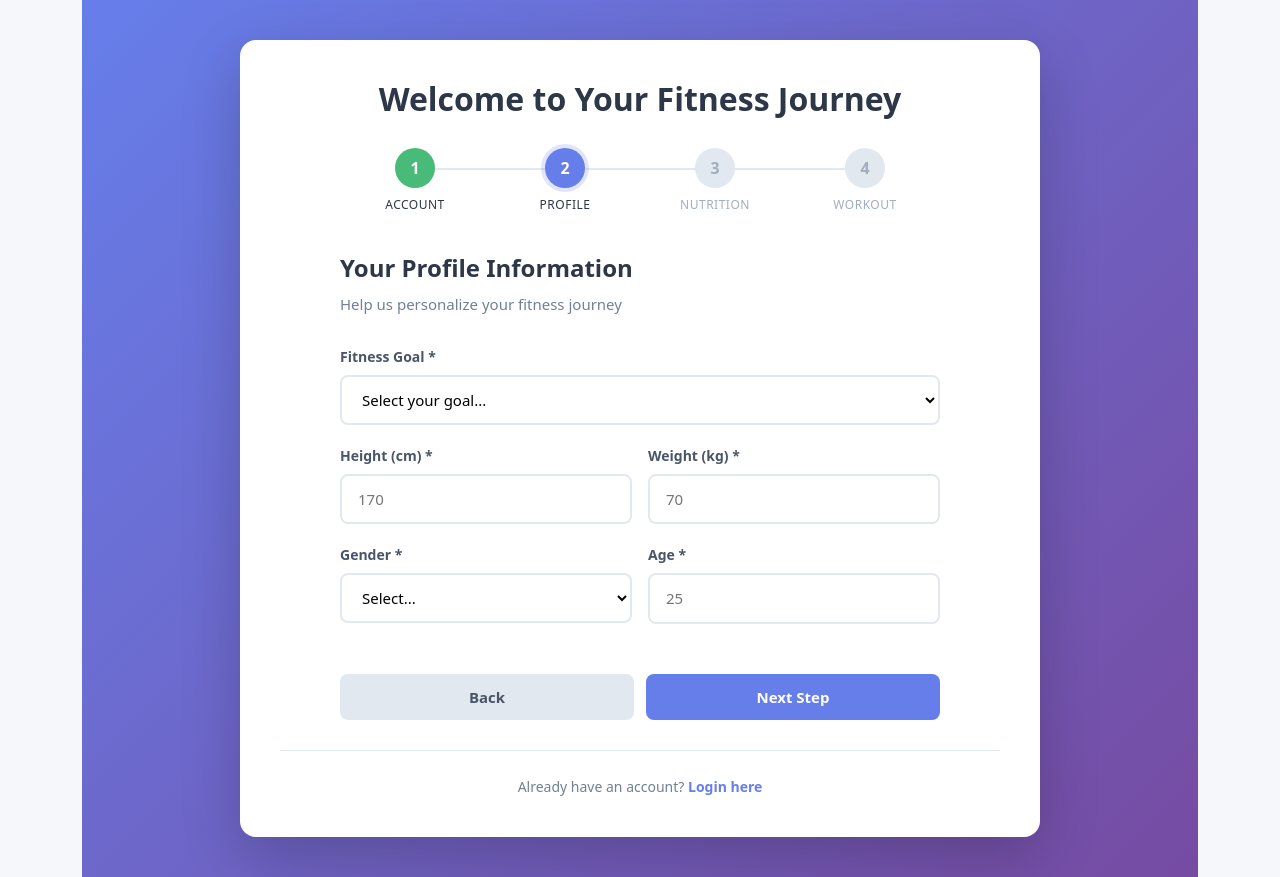
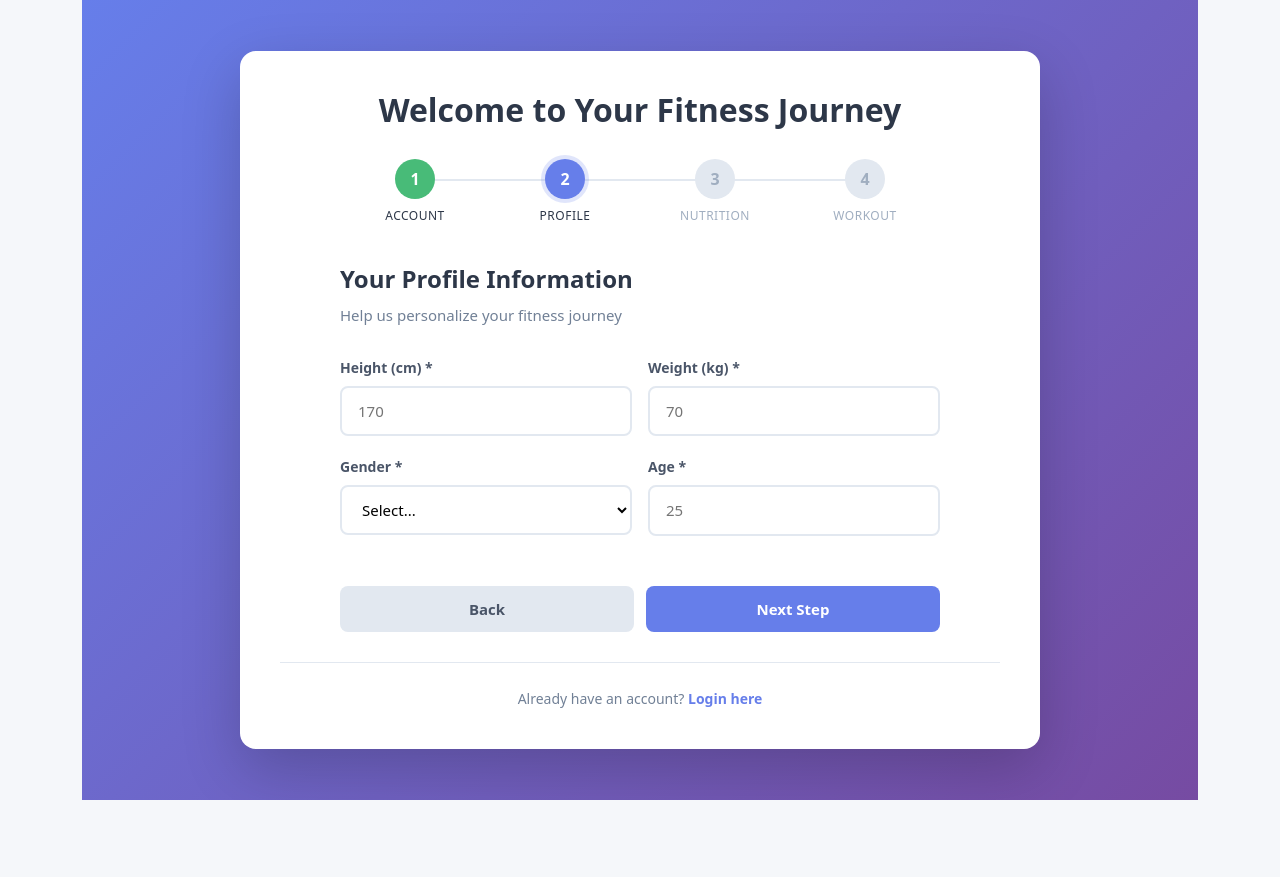
Before and after one commit to jronogan/HRJ3, a React (Vite) app in the folder frontendApp/: page /register in a window 1280 px wide. Both pictures are taken after typing "Sample", "name@example.com", "Sample123", "Sample123" into the empty fields and a click on the button "Next Step". After the commit the page ends 800 px from the top, so only its background shows below. Built offline with nearby package versions, Linux system fonts and the light colour scheme.

Commit message:
BMIregistration
Include BMI notif and general recommendations

```diff
--- a/frontendApp/src/components/Auth/SignupStep2.jsx
+++ b/frontendApp/src/components/Auth/SignupStep2.jsx
@@ -1,22 +1,100 @@
-import React, { useState } from "react";
+import React, { useMemo, useState } from "react";
 
 const SignupStep2 = ({ onNext, onBack, formData, setFormData }) => {
   const [errors, setErrors] = useState({});
 
   const handleChange = (e) => {
     const { name, value } = e.target;
-    setFormData((prev) => ({ ...prev, [name]: value }));
-    if (errors[name]) {
-      setErrors((prev) => ({ ...prev, [name]: "" }));
+
+    setFormData((prev) => {
+      // If the user changes height/weight/gender/age after selecting a goal,
+      // reset goal so they re-confirm it after seeing BMI advice.
+      const shouldResetGoal =
+        name === "height" ||
+        name === "weight" ||
+        name === "gender" ||
+        name === "age";
+
+      return {
+        ...prev,
+        [name]: value,
+        ...(shouldResetGoal ? { goal: "" } : null),
+      };
+    });
+
+    if (errors[name]) setErrors((prev) => ({ ...prev, [name]: "" }));
+
+    // Also clear goal error if we reset it implicitly.
+    if (
+      (name === "height" ||
+        name === "weight" ||
+        name === "gender" ||
+        name === "age") &&
+      errors.goal
+    ) {
+      setErrors((prev) => ({ ...prev, goal: "" }));
     }
   };
 
+  const heightCm = useMemo(() => {
+    const n = parseFloat(formData.height);
+    return Number.isFinite(n) ? n : NaN;
+  }, [formData.height]);
+
+  const weightKg = useMemo(() => {
+    const n = parseFloat(formData.weight);
+    return Number.isFinite(n) ? n : NaN;
+  }, [formData.weight]);
+
+  const ageNum = useMemo(() => {
+    const n = parseInt(formData.age, 10);
+    return Number.isFinite(n) ? n : NaN;
+  }, [formData.age]);
+
+  const isProfileComplete = useMemo(() => {
+    // Keep this minimal: selection visibility (not strict validation).
+    return (
+      formData.gender &&
+      Number.isFinite(ageNum) &&
+      Number.isFinite(heightCm) &&
+      Number.isFinite(weightKg)
+    );
+  }, [ageNum, formData.gender, heightCm, weightKg]);
+
+  const bmiInfo = useMemo(() => {
+    if (!Number.isFinite(heightCm) || !Number.isFinite(weightKg)) return null;
+    if (heightCm <= 0 || weightKg <= 0) return null;
+
+    const heightM = heightCm / 100;
+    const bmi = weightKg / (heightM * heightM);
+
+    // Use your requested ranges/text.
+    let category = "";
+    let advice = "";
+
+    if (bmi < 18.5) {
+      category = "Underweight / Lean";
+      advice =
+        "Priority: Muscle & metabolic health - Muscle/Weight gain recommended";
+    } else if (bmi >= 18.5 && bmi <= 22.9) {
+      category = "Normal BMI (18.5–22.9)";
+      advice = "Healthy Range - Select according to personal goals";
+    } else if (bmi >= 23 && bmi <= 27.4) {
+      category = "Overweight (23–27.4)";
+      advice =
+        "Priority: Insulin sensitivity, visceral fat reduction - Weight loss recommended";
+    } else {
+      // You didn’t specify >27.4, but we still show something sensible.
+      category = "Above range";
+      advice =
+        "Priority: Fat reduction & overall health - weight loss recommended";
+    }
+
+    return { bmi, category, advice };
+  }, [heightCm, weightKg]);
+
   const validateForm = () => {
     const newErrors = {};
-
-    if (!formData.goal) {
-      newErrors.goal = "Please select your fitness goal";
-    }
 
     const height = parseFloat(formData.height);
     if (!formData.height || isNaN(height) || height <= 0 || height > 300) {
@@ -32,9 +110,14 @@ const SignupStep2 = ({ onNext, onBack, formData, setFormData }) => {
       newErrors.gender = "Please select your gender";
     }
 
-    const age = parseInt(formData.age);
+    const age = parseInt(formData.age, 10);
     if (!formData.age || isNaN(age) || age < 13 || age > 120) {
       newErrors.age = "Please enter a valid age (13-120)";
+    }
+
+    // Only validate goal after the profile info has been provided (and BMI shown).
+    if (isProfileComplete && !formData.goal) {
+      newErrors.goal = "Please select your fitness goal";
     }
 
     return newErrors;
@@ -44,11 +127,8 @@ const SignupStep2 = ({ onNext, onBack, formData, setFormData }) => {
     e.preventDefault();
     const newErrors = validateForm();
 
-    if (Object.keys(newErrors).length === 0) {
-      onNext();
-    } else {
-      setErrors(newErrors);
-    }
+    if (Object.keys(newErrors).length === 0) onNext();
+    else setErrors(newErrors);
   };
 
   return (
@@ -59,23 +139,6 @@ const SignupStep2 = ({ onNext, onBack, formData, setFormData }) => {
       </p>
 
       <form onSubmit={handleSubmit}>
-        <div className="form-group">
-          <label htmlFor="goal">Fitness Goal *</label>
-          <select
-            id="goal"
-            name="goal"
-            value={formData.goal || ""}
-            onChange={handleChange}
-            className={errors.goal ? "error" : ""}
-          >
-            <option value="">Select your goal...</option>
-            <option value="weight_loss">Lose Weight</option>
-            <option value="weight_gain">Gain Muscle</option>
-            <option value="maintenance">Maintenance</option>
-          </select>
-          {errors.goal && <span className="error-message">{errors.goal}</span>}
-        </div>
-
         <div className="form-row">
           <div className="form-group">
             <label htmlFor="height">Height (cm) *</label>
@@ -153,10 +216,57 @@ const SignupStep2 = ({ onNext, onBack, formData, setFormData }) => {
           </div>
         </div>
 
+        {/* BMI section appears after the required profile fields have values */}
+        {isProfileComplete && bmiInfo && (
+          <div className="form-group">
+            <label>BMI Information</label>
+            <div
+              className="bmi-card"
+              style={{
+                padding: "12px",
+                border: "1px solid #e5e7eb",
+                borderRadius: "8px",
+                background: "#f9fafb",
+              }}
+            >
+              <div style={{ fontWeight: 600 }}>
+                BMI: {bmiInfo.bmi.toFixed(1)}
+              </div>
+              <div style={{ marginTop: 6 }}>
+                <strong>{bmiInfo.category}</strong>
+              </div>
+              <div style={{ marginTop: 6 }}>{bmiInfo.advice}</div>
+            </div>
+          </div>
+        )}
+
+        {/* Goal selection only appears after BMI is available */}
+        {isProfileComplete && bmiInfo && (
+          <div className="form-group">
+            <label htmlFor="goal">Fitness Goal *</label>
+            <select
+              id="goal"
+              name="goal"
+              value={formData.goal || ""}
+              onChange={handleChange}
+              className={errors.goal ? "error" : ""}
+            >
+              <option value="">Select your goal...</option>
+              <option value="weight_loss">Lose Weight</option>
+              <option value="weight_gain">Gain Muscle</option>
+              <option value="maintenance">Maintenance</option>
+            </select>
+            {errors.goal && (
+              <span className="error-message">{errors.goal}</span>
+            )}
+          </div>
+        )}
+
         <div className="form-actions">
           <button type="button" onClick={onBack} className="btn btn-secondary">
             Back
           </button>
+
           <button type="submit" className="btn btn-primary">
             Next Step
           </button>
```
Also changed, not shown: 2 other files (tests, documents, lock files or other folders).
